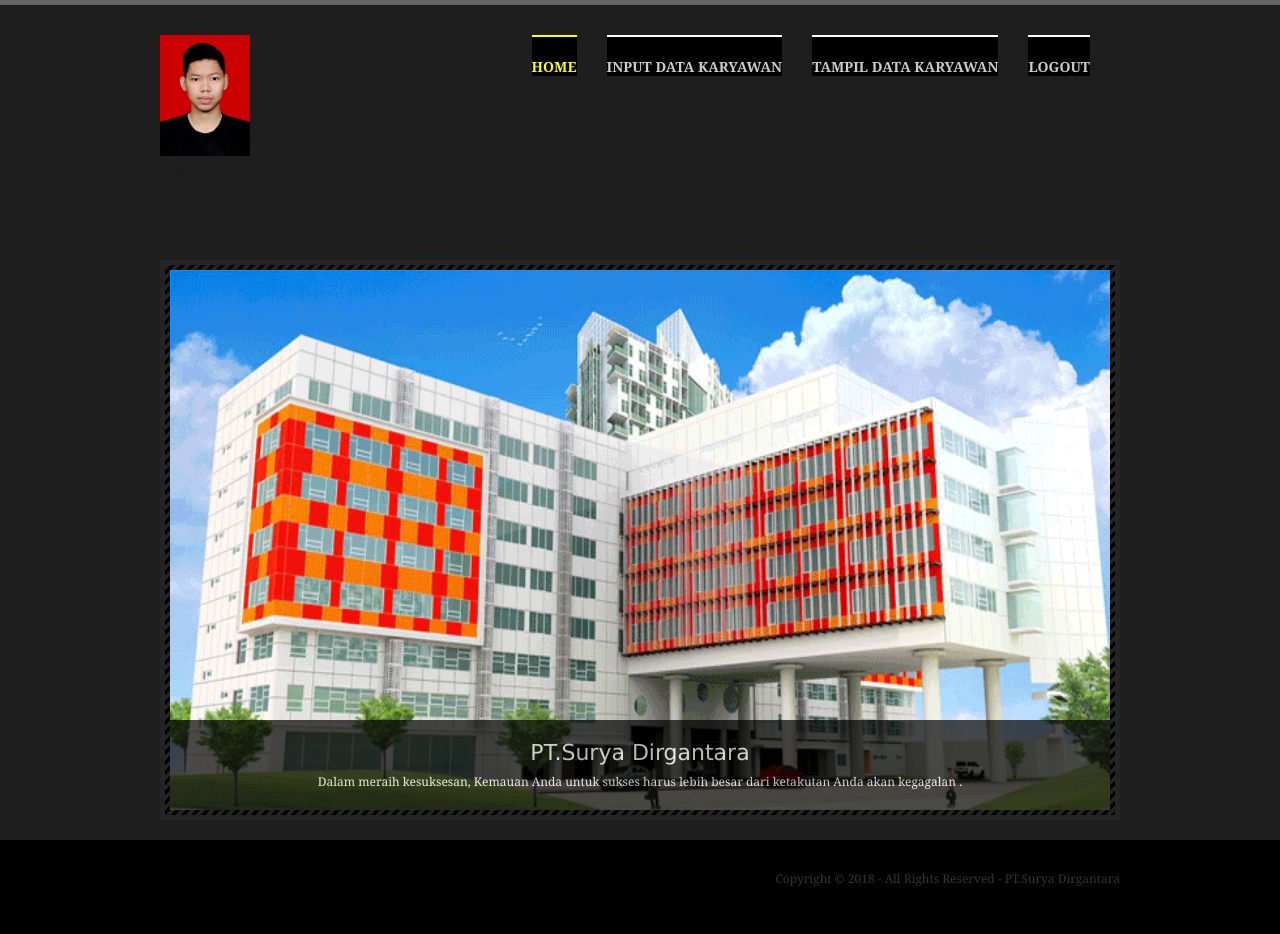
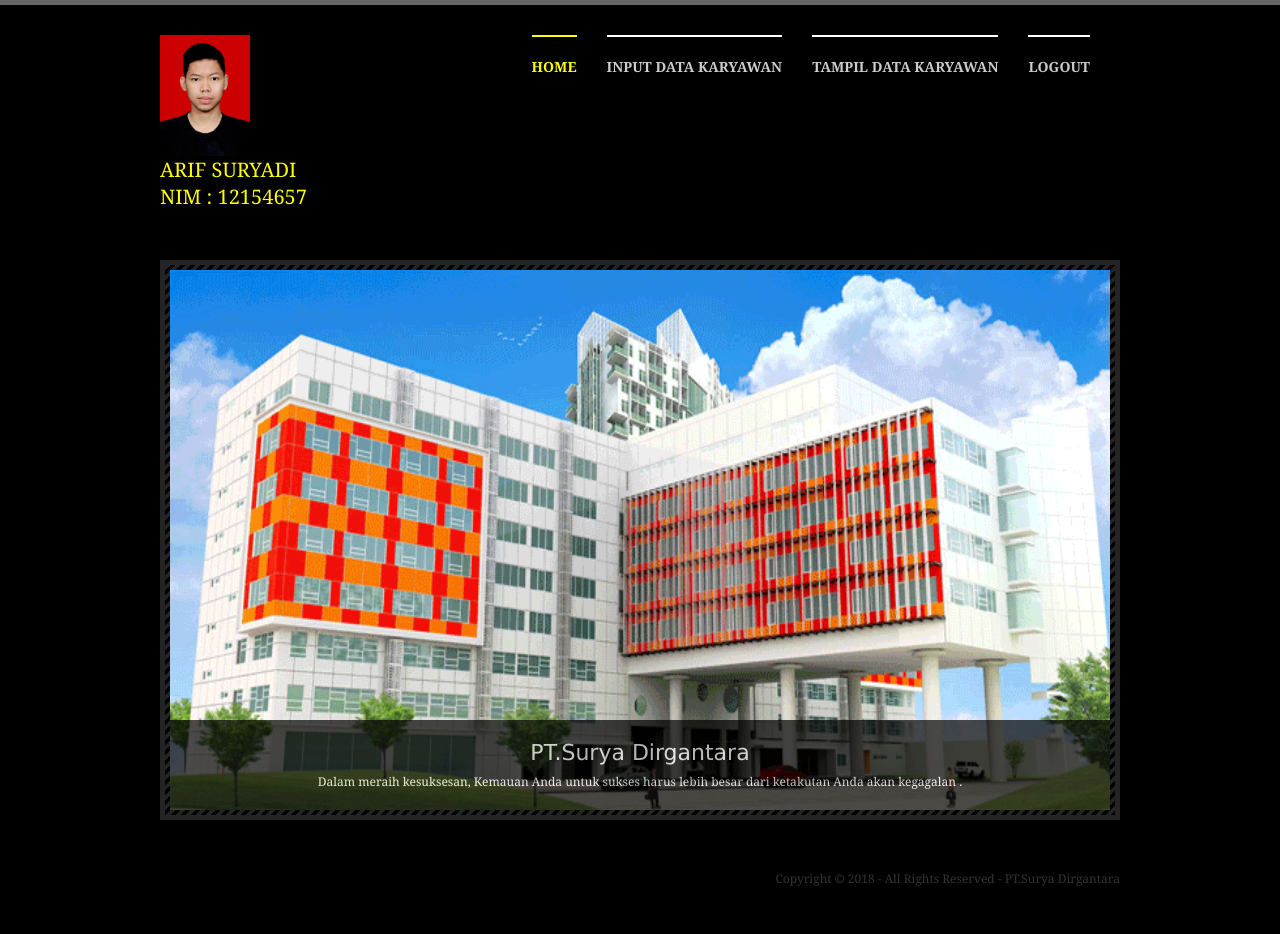
Before and after one commit to ArifSuryadi/tugas_wp2, a PHP site: page /homeadmin.php in a window 1280 px wide. Run offline with PHP 8.4, Linux system fonts and the light colour scheme; a stand-in replaces the project's code that opens the database connection.

Commit message:
Update layout.css

```diff
--- a/layout/styles/layout.css
+++ b/layout/styles/layout.css
@@ -14,7 +14,7 @@ File: Layout CSS
 @import url("featured_slide.css");
 
 html{overflow-y:scroll;}
-body{margin:0; padding:0; color:#1e1e1e; background-color:#1e1e1e; font-size:12px; font-family:Georgia, "Times New Roman", Times, serif;}
+body{margin:0; padding:0; color:yellow; background-color:black; font-size:12px; font-family:Georgia, "Times New Roman", Times, serif;}
 
 .justify{text-align:justify;}
 .bold{font-weight:bold;}
```
